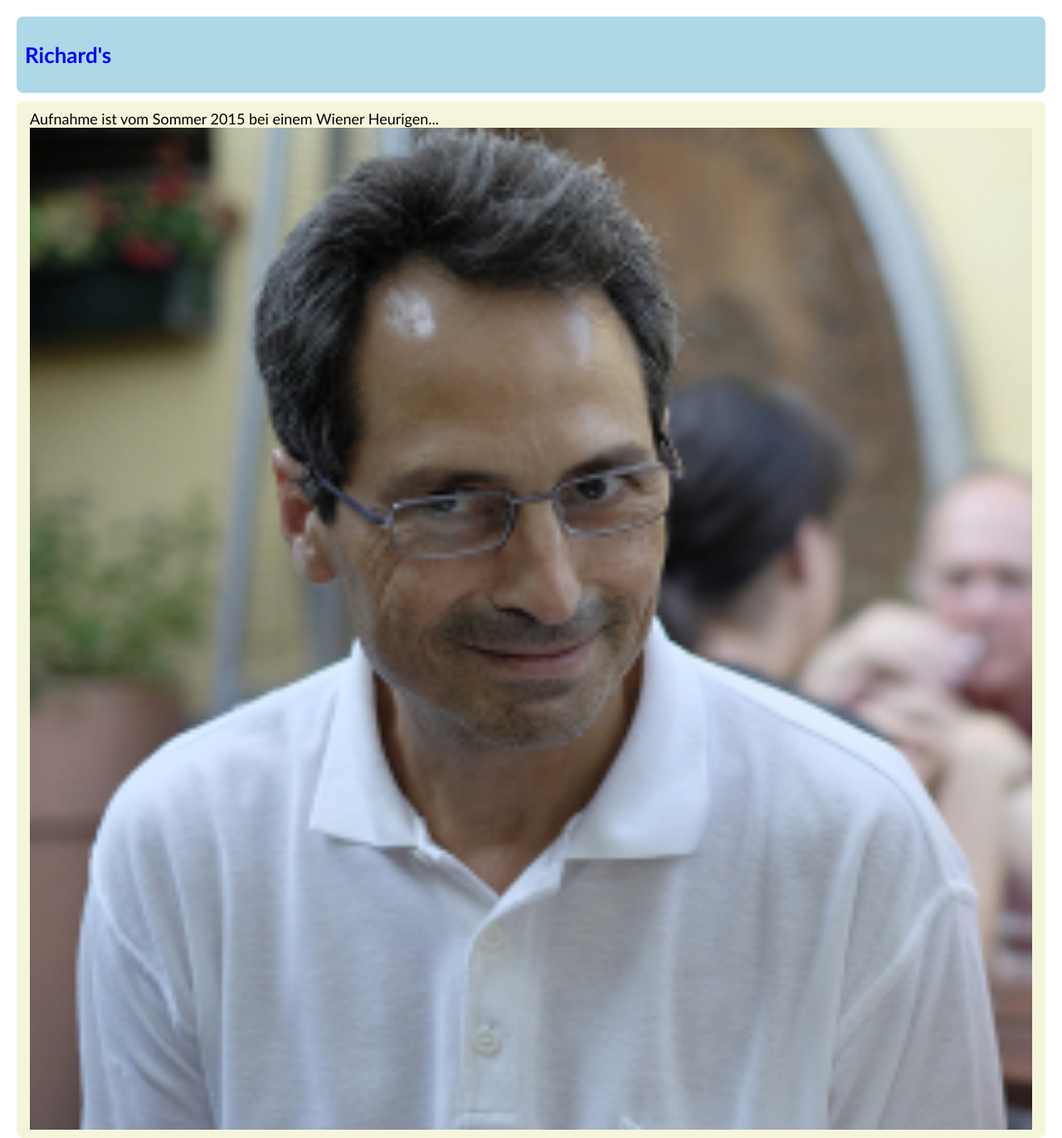
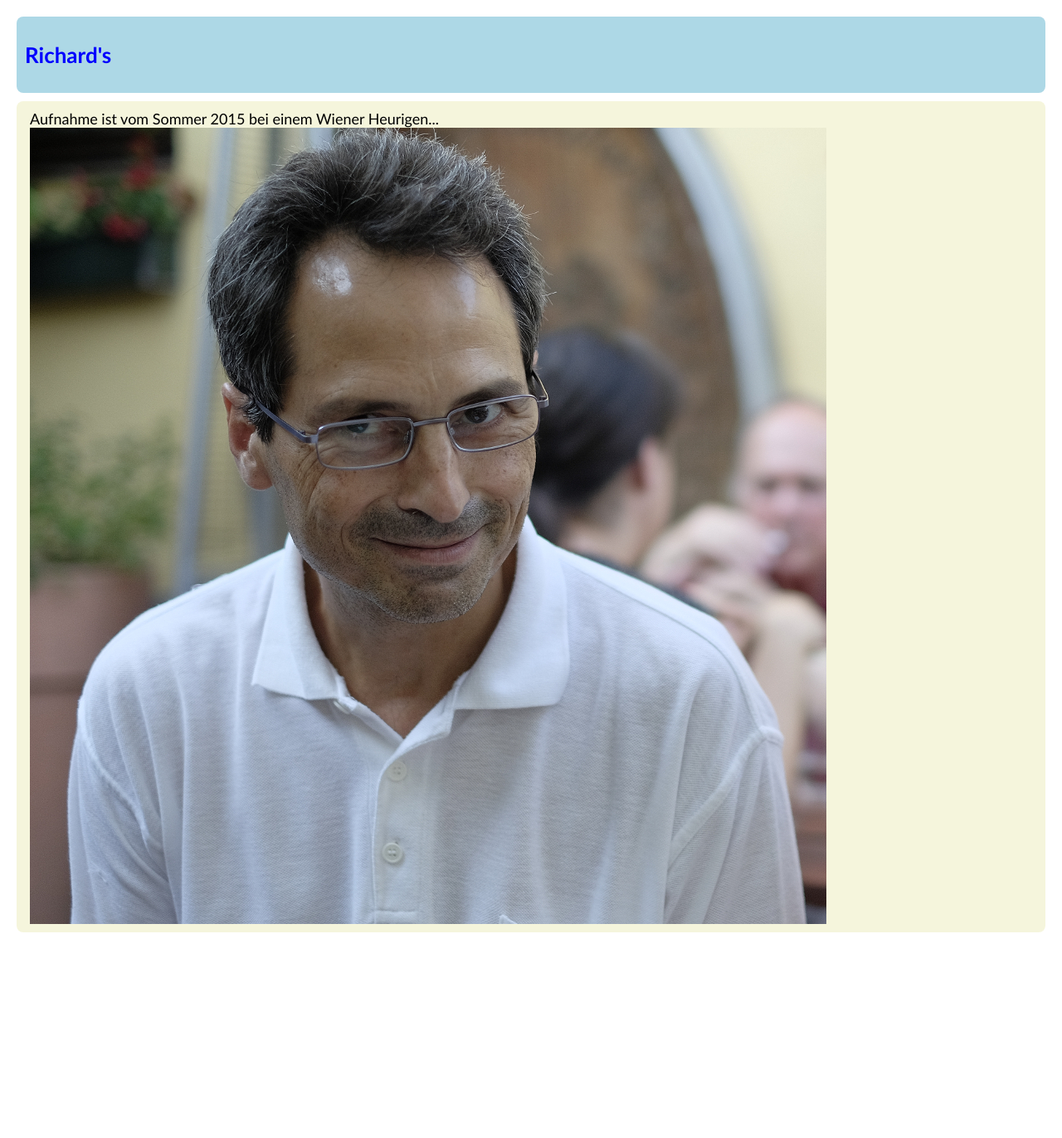
Before and after one commit to richardtraindl/pints, a Jekyll site: the page built from richard/index.html, in a window 1280 px wide. Shown: the whole page at 83% size. Built offline with Jekyll 4.4.1, drawn with Linux system fonts in a browser that asks for light colours; after the commit the page ends 1124 px from its top, so only the background shows below that.

Commit message:
Update index.html

```diff
--- a/richard/index.html
+++ b/richard/index.html
@@ -10,7 +10,7 @@
                 <figure>
                     <p>Aufnahme ist vom Sommer 2015 bei einem Wiener Heurigen...</p>
                     <p>
-                       <a class="gallery" href="../img/richard1.jpg" target="_blank"><img src="../img/richard1_small.jpg" alt="Richard"></a></td>
+                       <img src="../img/richard1.jpg" alt="Richard">
                      </p>
                 </figure>
             </div>
```
